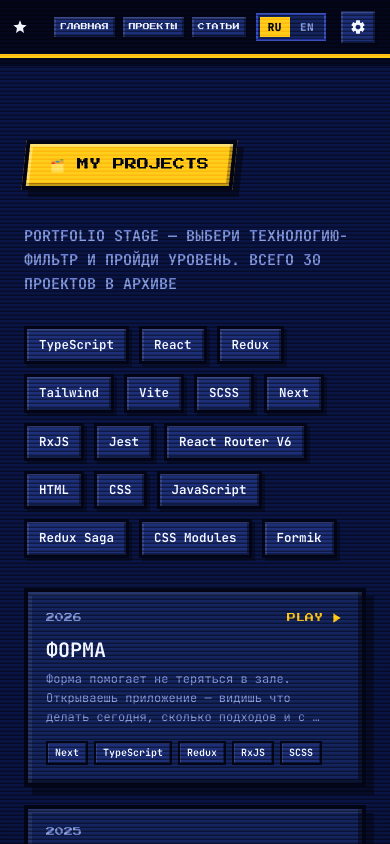
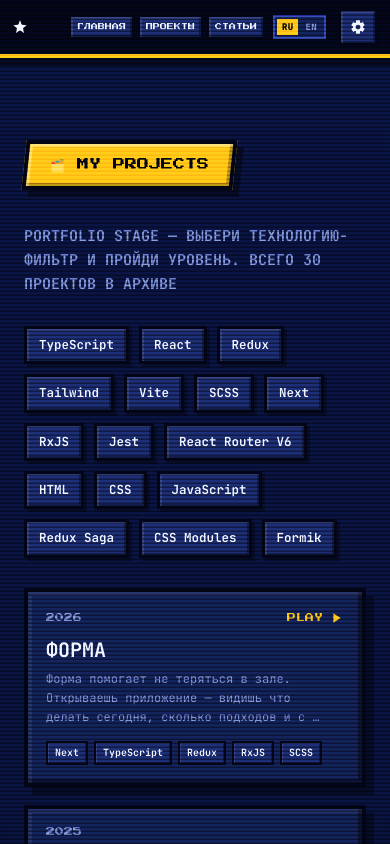
Before and after one commit to eugenepokalyuk/wazzupjohnny, a React (Vite) app: page /ru/projects in a window 390 px wide. Shown: the top 844 px of the page. Built offline with nearby package versions, Linux system fonts and the light colour scheme; a web font is replaced by a local one.

Commit message:
refs 12 update all

```diff
--- a/src/features/language-switcher/ui/LanguageSwitcher.module.scss
+++ b/src/features/language-switcher/ui/LanguageSwitcher.module.scss
@@ -27,3 +27,11 @@
   background: var(--accent, #ffce1a);
   color: var(--ink, #03061a);
 }
+
+// Match the top bar's compact mobile layout so the switcher always fits.
+@media (max-width: 760px) {
+  .lang {
+    padding: 3px 5px;
+    font-size: 9px;
+  }
+}
--- a/src/pages/home/ui/HomePage.tsx
+++ b/src/pages/home/ui/HomePage.tsx
@@ -45,11 +45,17 @@ export const HomePage: FC = () => {
     <SegaLayout fullBleed>
       <HomeContext.Provider value={ctx}>
         <TitleScreen />
+
         <LevelSelect />
+
         <ProjectsSelect />
+
         <CharacterStats />
+
         <Achievements />
+
         <InsertCoin cheat={cheat} onCheat={activate} />
+
         {unlocked && <BonusStage />}
 
         {cheat && <div className={classes.cheatFlash} />}
--- a/src/shared/styles/sega.module.scss
+++ b/src/shared/styles/sega.module.scss
@@ -221,7 +221,9 @@
   right: 0;
   z-index: 8000;
   display: grid;
-  grid-template-columns: 1fr auto 1fr;
+  // Side columns never shrink below their content, so the right-hand actions
+  // (language switcher + settings) are never clipped; the nav stays centered.
+  grid-template-columns: minmax(min-content, 1fr) auto minmax(min-content, 1fr);
   align-items: center;
   gap: 16px;
   padding: 10px 20px;
@@ -268,8 +270,11 @@
 }
 
 .tbRight {
-  display: flex;
-  align-items: center;
+  justify-self: end;
+
+  display: flex;
+  align-items: center;
+  justify-content: flex-end;
   gap: 12px;
 }
 
--- a/src/widgets/sega-layout/ui/SegaTopBar.tsx
+++ b/src/widgets/sega-layout/ui/SegaTopBar.tsx
@@ -26,7 +26,7 @@ export const SegaTopBar: FC<Props> = ({ onOpenTweaks }) => {
     <header className={classes.topbar}>
       <Link to={paths.home} className={classes.tbLogo}>
         <StarIcon className={classes.tbIcon} />
-        <span className={classes.tbLogoText}>WAZZUPJOHNNY</span>
+        <span className={classes.tbLogoText}>{'WAZZUPJOHNNY'}</span>
       </Link>
 
       <nav className={classes.tbNav}>
@@ -44,14 +44,7 @@ export const SegaTopBar: FC<Props> = ({ onOpenTweaks }) => {
         ))}
       </nav>
 
-      <div
-        style={{
-          display: 'flex',
-          alignItems: 'center',
-          justifyContent: 'flex-end',
-          gap: 12,
-        }}
-      >
+      <div className={classes.tbRight}>
         <LanguageSwitcher />
 
         <button
```
